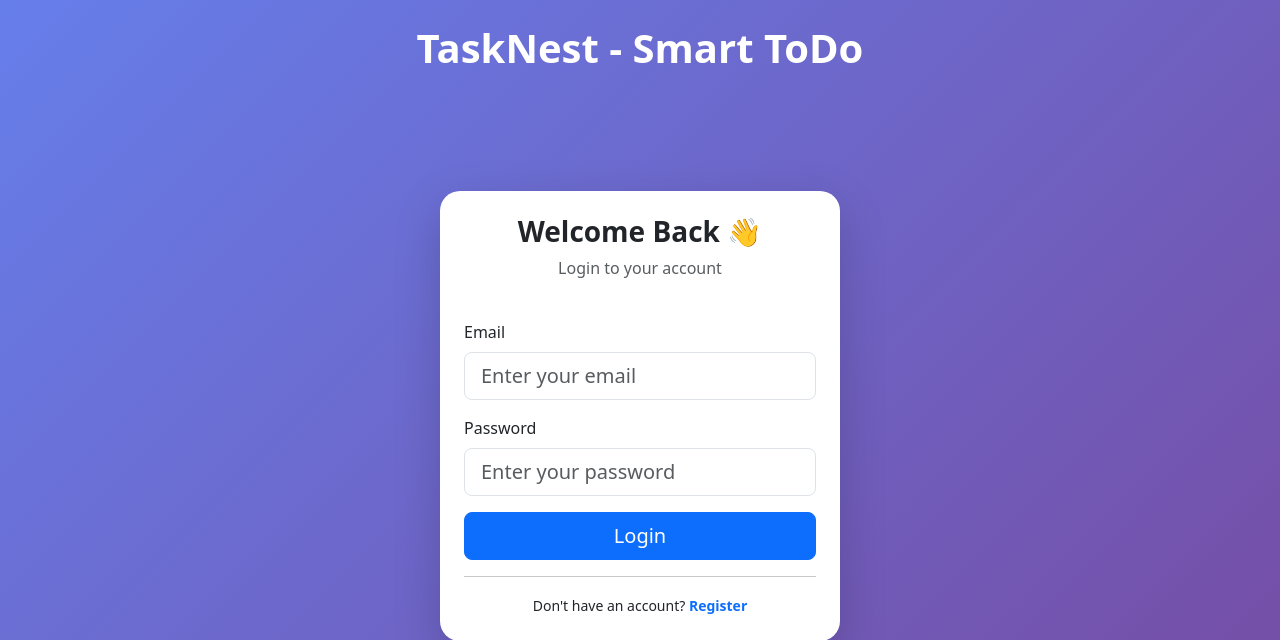
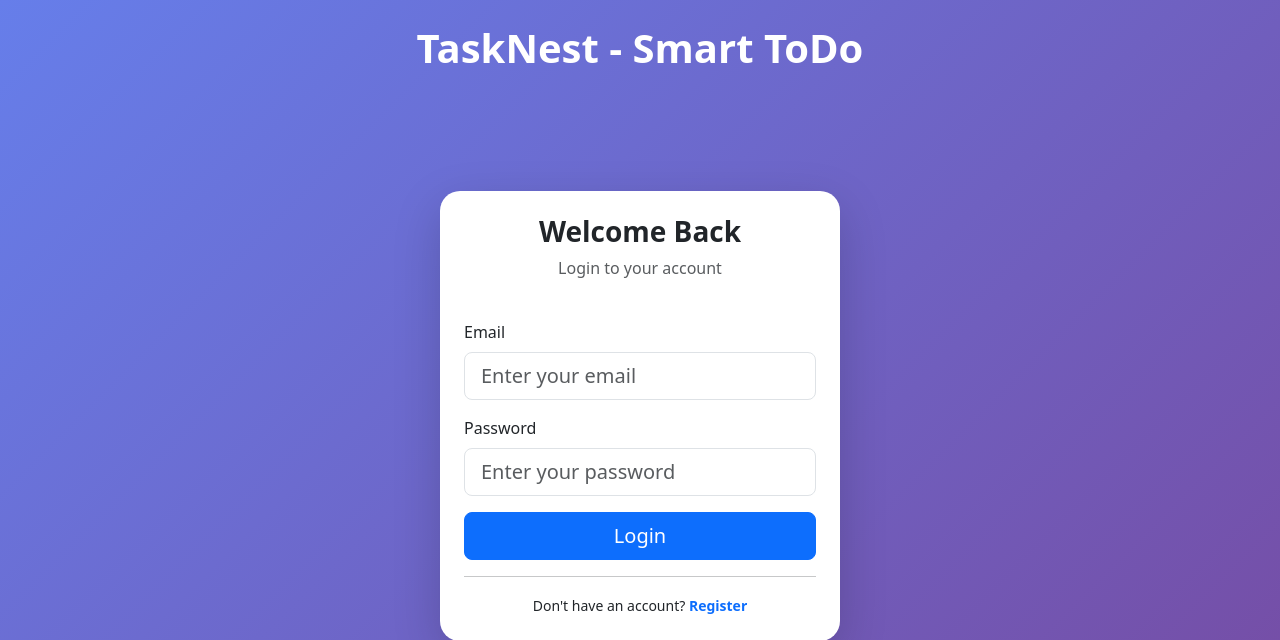
Before and after one commit to Jamirahmadmulani/tasknest-smart-todo, a Flask app: page /login in a window 1280 px wide. Shown: the top 640 px of the page. Run offline with Flask 3, Linux system fonts and the light colour scheme.

Commit message:
Update login.html

```diff
--- a/app/templates/login.html
+++ b/app/templates/login.html
@@ -8,7 +8,7 @@
          style="width:400px; border-radius:20px;">
 
         <div class="text-center mb-4">
-            <h3 class="fw-bold">Welcome Back 👋</h3>
+            <h3 class="fw-bold">Welcome Back </h3>
             <p class="text-muted">Login to your account</p>
         </div>
 
```
